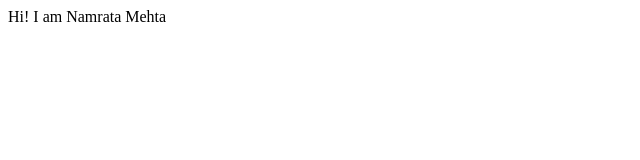
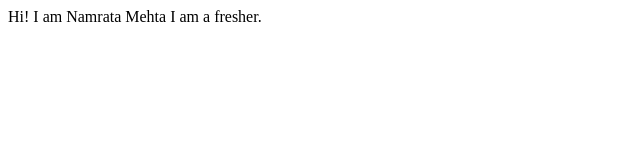
Before and after one commit to namrata-mehta/namratamehta-site, a plain HTML site: page index.html in a window 1280 px wide. Shown: the whole page, without its empty margins (0-640 px from the left). Drawn offline with Linux system fonts and the light colour scheme.

Commit message:
update text

```diff
--- a/index.html
+++ b/index.html
@@ -8,5 +8,6 @@
 </head>
 <body>
     Hi! I am Namrata Mehta
+    I am a fresher.
 </body>
 </html>
```
